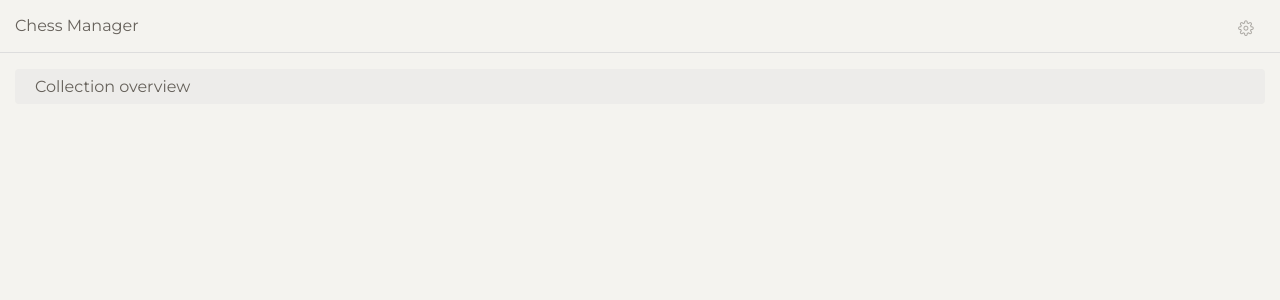
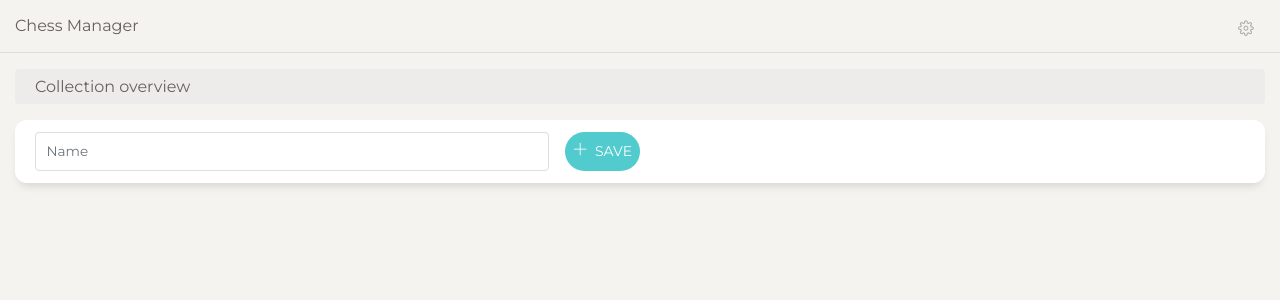
Before and after one commit to bbrakenhoff/chessmanager-angular, an Angular app: page /collections-overview in a window 1280 px wide. Shown: the top 300 px of the page. Built offline with nearby package versions, Linux system fonts and the light colour scheme.

Commit message:
Create new collection

```diff
--- a/src/app/collections-overview/collections-overview.component.html
+++ b/src/app/collections-overview/collections-overview.component.html
@@ -3,7 +3,29 @@
     <div class="_col">
       <ul class="_list">
         <li class="_listitem" *ngFor="let collection of collections">
-          <a class="_listlink" [routerLink]="['../collection', collection.id]">{{ collection.name }}</a>
+          <a
+            class="_listlink"
+            [routerLink]="['../collection', collection.id]"
+            >{{ collection.name }}</a
+          >
+        </li>
+        <li class="_listitem">
+          <form
+            [formGroup]="form"
+            class="_form"
+            id="form"
+            (ngSubmit)="onFormSubmit()"
+            novalidate
+          >
+            <input
+              class="_forminput"
+              type="text"
+              placeholder="Name"
+              formControlName="name"
+            />
+            <button type="submit" class="_formsubmit">
+              <span class="nc-icon-plus"></span>Save</button>
+          </form>
         </li>
       </ul>
     </div>
--- a/src/app/collections-overview/collections-overview.component.scss
+++ b/src/app/collections-overview/collections-overview.component.scss
@@ -1,5 +1,9 @@
 @import '../../assets/styles/_bootstrap.scss';
 @import '../../assets/styles/_list.scss';
+@import '../../assets/styles/_nucleo-icons.scss';
+@import '../../assets/styles/_input.scss';
+@import '../../assets/styles/_button.scss';
+@import '../../assets/styles/_variables.scss';
 
 .collections {
   @include make-container();
@@ -27,5 +31,48 @@
 
   & ._listlink {
     @include app-listlink();
+
+    //   &.-newcollection {
+    //     font-style: italic;
+    //     line-height: 1.4rem;
+
+    //     & .nc-icon-plus::before {
+    //       padding: 0.3rem;
+    //       margin-right: 0.6rem;
+
+    //       background-color: #51cbce;
+    //       border-radius: 50%;
+    //       color: white;
+    //       font-size: .8rem;
+    //     }
+    //   }
+  }
+
+  & ._form {
+    display: flex;
+    width: 50%;
+  }
+
+  & ._forminput {
+    @include app-input();
+
+    margin-right: 1rem;
+  }
+
+  & ._formsubmit {
+    @include app-button-small();
+
+    background-color: $app-button-primary;
+    border-radius: $app-button-border-radius-rounded;
+
+    &:active,
+    &:focus,
+    &:hover {
+      background-color: $app-button-primary-active;
+    }
+
+    & .nc-icon-plus {
+      margin-right: 0.5rem;
+    }
   }
 }
--- a/src/app/collections-overview/collections-overview.component.ts
+++ b/src/app/collections-overview/collections-overview.component.ts
@@ -1,6 +1,7 @@
 import { Component, OnInit } from '@angular/core';
 import { Collection } from 'src/models/collection.model';
 import { StorageService } from '../core/storage.service';
+import { FormBuilder, FormGroup, Validators } from '@angular/forms';
 
 @Component({
   selector: 'app-collections',
@@ -9,10 +10,31 @@ import { StorageService } from '../core/storage.service';
 })
 export class CollectionsOverviewComponent implements OnInit {
   collections: Collection[] = [];
+  form: FormGroup;
 
-  constructor(private _storageService: StorageService) {
-    this.collections = this._storageService.getCollections();
+  constructor(
+    private _formBuilder: FormBuilder,
+    private _storageService: StorageService
+  ) {
+    this._updateCollections();
+
+    this.form = this._formBuilder.group({
+      name: ['', Validators.required]
+    });
   }
 
   ngOnInit() {}
+
+  onFormSubmit() {
+    if (this.form.valid) {
+      this._storageService.saveCollection(
+        Collection.create(this.form.value.name)
+      );
+      this._updateCollections();
+    }
+  }
+
+  private _updateCollections() {
+    this.collections = this._storageService.getCollections();
+  }
 }
--- a/src/app/collections-overview/collections-overview.module.ts
+++ b/src/app/collections-overview/collections-overview.module.ts
@@ -2,12 +2,14 @@ import { NgModule } from '@angular/core';
 import { CommonModule } from '@angular/common';
 import { CollectionsOverviewComponent } from './collections-overview.component';
 import { RouterModule } from '@angular/router';
+import { ReactiveFormsModule } from '@angular/forms';
 
 @NgModule({
   declarations: [CollectionsOverviewComponent],
   imports: [
     CommonModule,
-    RouterModule
+    RouterModule,
+    ReactiveFormsModule
   ]
 })
 export class CollectionsOverviewModule { }
--- a/src/app/fen-diagram/fen-diagram.component.html
+++ b/src/app/fen-diagram/fen-diagram.component.html
@@ -19,8 +19,8 @@
         class="_form"
         [formGroup]="form"
         id="form"
-        novalidate="novalidate"
         (ngSubmit)="onFormSubmit()"
+        novalidate
       >
         <fieldset class="_formfieldset">
           <label class="_formlabel">Notation</label>
--- a/src/app/fen-diagram/fen-diagram.component.scss
+++ b/src/app/fen-diagram/fen-diagram.component.scss
@@ -2,6 +2,7 @@
 @import '../../assets/styles/_card.scss';
 @import '../../assets/styles/_button.scss';
 @import '../../assets/styles/_variables.scss';
+@import '../../assets/styles/_input.scss';
 
 .fen-diagram {
   @include make-container();
@@ -83,17 +84,7 @@
   }
 
   & ._forminput {
-    display: block;
-    width: 100%;
-    padding: 0.65rem;
-    border: 1px solid #dddddd;
-
-    border-radius: 0.25rem;
-
-    &::placeholder {
-      color: #6c757d;
-      font-size: 0.85rem;
-    }
+    @include app-input();
   }
 
   & ._formsubmit {
--- /dev/null
+++ b/src/assets/styles/_input.scss
@@ -0,0 +1,13 @@
+@mixin app-input() {
+  display: block;
+  width: 100%;
+  padding: 0.65rem;
+  border: 1px solid #dddddd;
+
+  border-radius: 0.25rem;
+
+  &::placeholder {
+    color: #6c757d;
+    font-size: 0.85rem;
+  }
+}
--- a/src/assets/styles/_nucleo-icons.scss
+++ b/src/assets/styles/_nucleo-icons.scss
@@ -3,11 +3,12 @@
   font-style: normal;
   font-weight: normal;
   src: url('/assets/fonts/nucleo-icons.eot');
-  src: url('/assets/fonts/nucleo-icons.eot') format('embedded-opentype'), url('/assets/fonts/nucleo-icons.woff2') format('woff2'),
-    url('/assets/fonts/nucleo-icons.woff') format('woff'), url('/assets/fonts/nucleo-icons.ttf') format('truetype');
+  src: url('/assets/fonts/nucleo-icons.eot') format('embedded-opentype'),
+    url('/assets/fonts/nucleo-icons.woff2') format('woff2'), url('/assets/fonts/nucleo-icons.woff') format('woff'),
+    url('/assets/fonts/nucleo-icons.ttf') format('truetype');
 }
 
-[class*='nc-icon']::before{
+[class*='nc-icon']::before {
   display: inline-block;
 
   font: normal normal normal 14px/1 'nucleo-icons';
@@ -23,4 +24,8 @@
   &-settings-gear::before {
     content: '\ea49';
   }
+
+  &-plus::before {
+    content: '\ea4d';
+  }
 }
```
